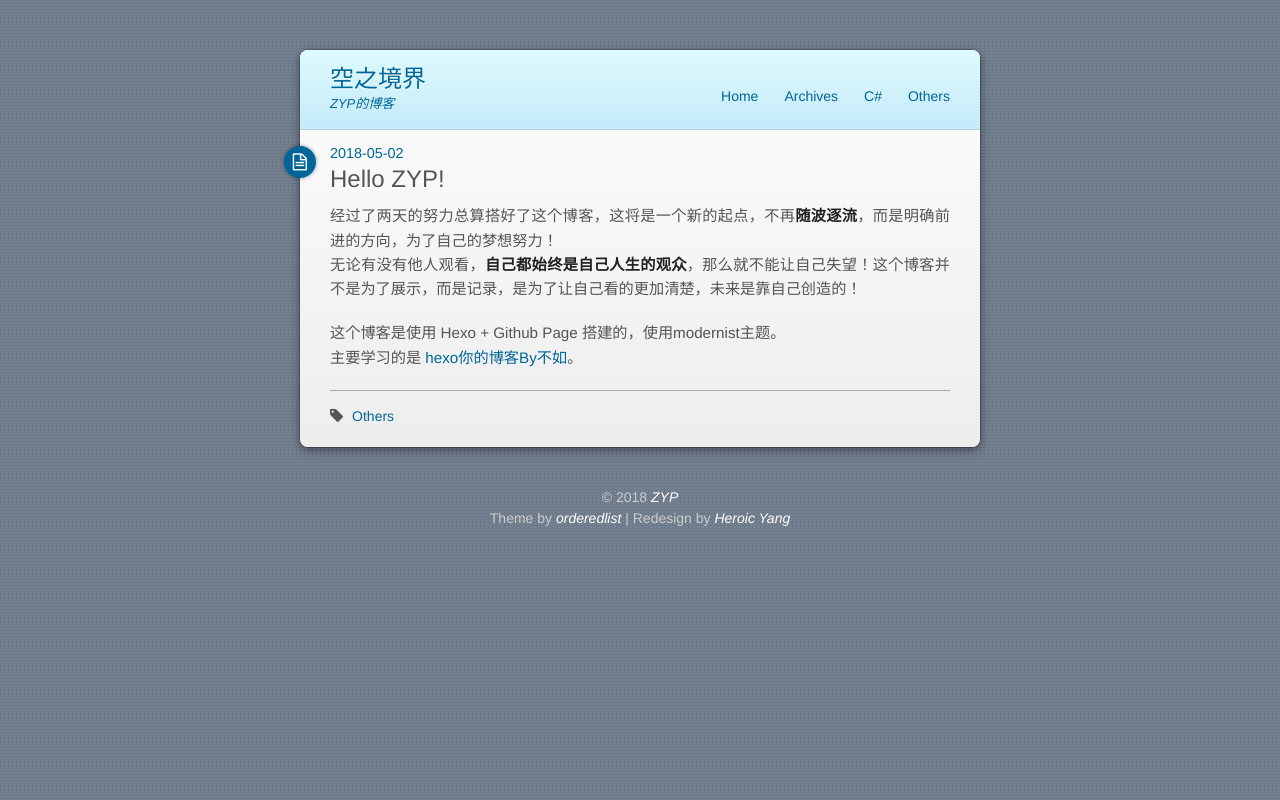
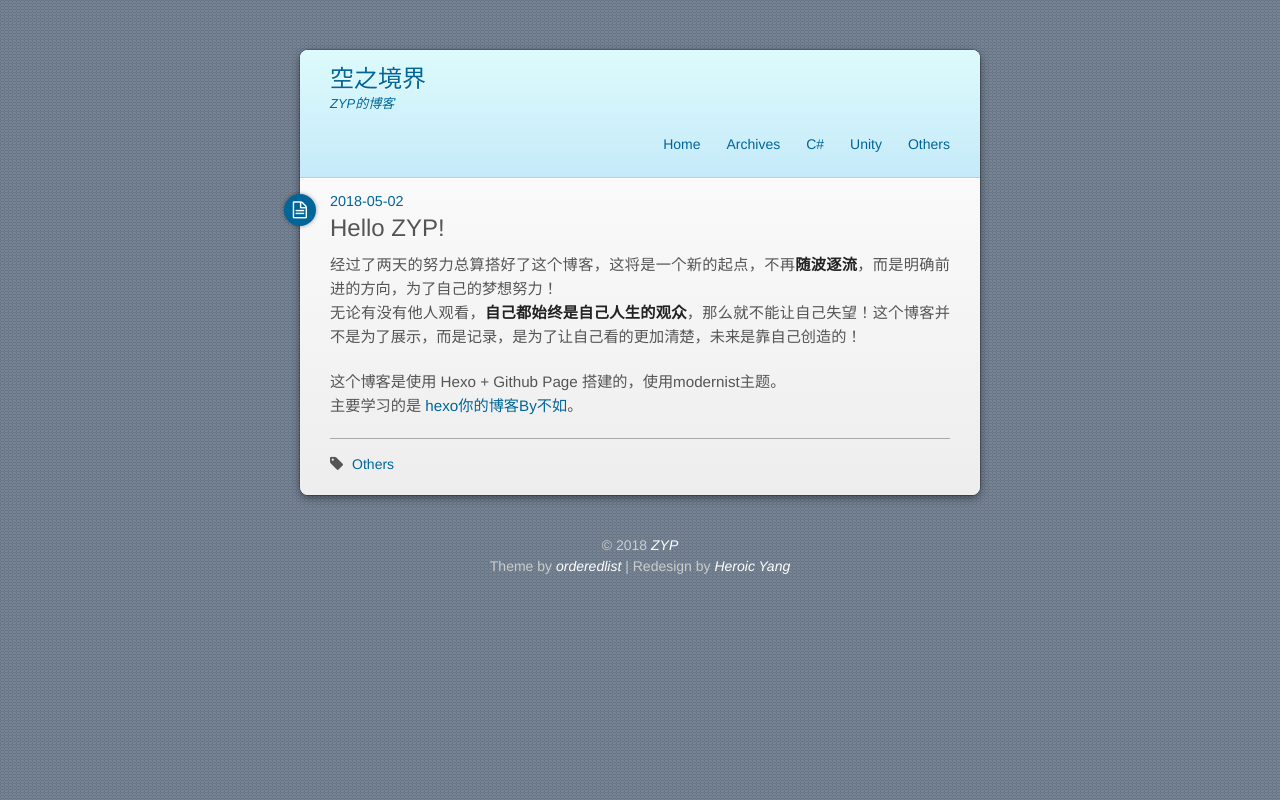
Before and after one commit to ZYP1997/ZYP1997.github.io, a plain HTML site: page 2018/05/02/Hello-ZYP/index.html in a window 1280 px wide. Drawn offline with nearby package versions, Linux system fonts and the light colour scheme; a web font is replaced by a local one.

Commit message:
Site updated: 2018-05-03 23:09:06

```diff
--- a/2018/05/02/Hello-ZYP/index.html
+++ b/2018/05/02/Hello-ZYP/index.html
@@ -49,6 +49,8 @@
         <li><a href="/archives">Archives</a></li>
 
         <li><a href="/tags/C#">C#</a></li>
+
+        <li><a href="/">Unity</a></li>
 
         <li><a href="/tags/Others">Others</a></li>
 
```
Also changed, not shown: 2018/05/03/CSharpDay1/index.html (+2 -0 lines), 2018/05/03/Markdown/index.html (+2 -0 lines), 404.html (+2 -0 lines), archives/2018/05/index.html (+2 -0 lines), archives/2018/index.html (+2 -0 lines), archives/index.html (+2 -0 lines), index.html (+2 -0 lines), tags/C/index.html (+2 -0 lines), tags/Others/index.html (+2 -0 lines).
